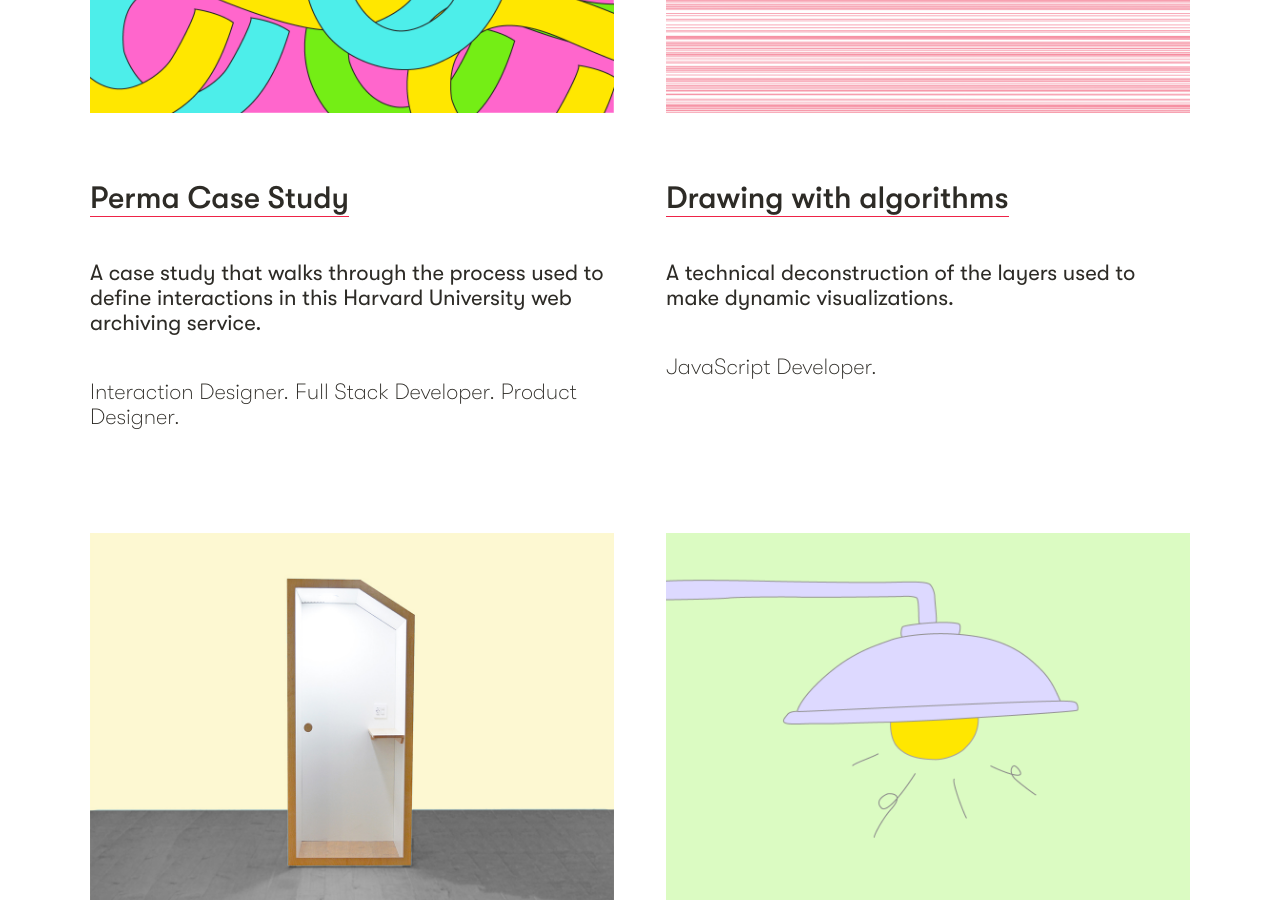
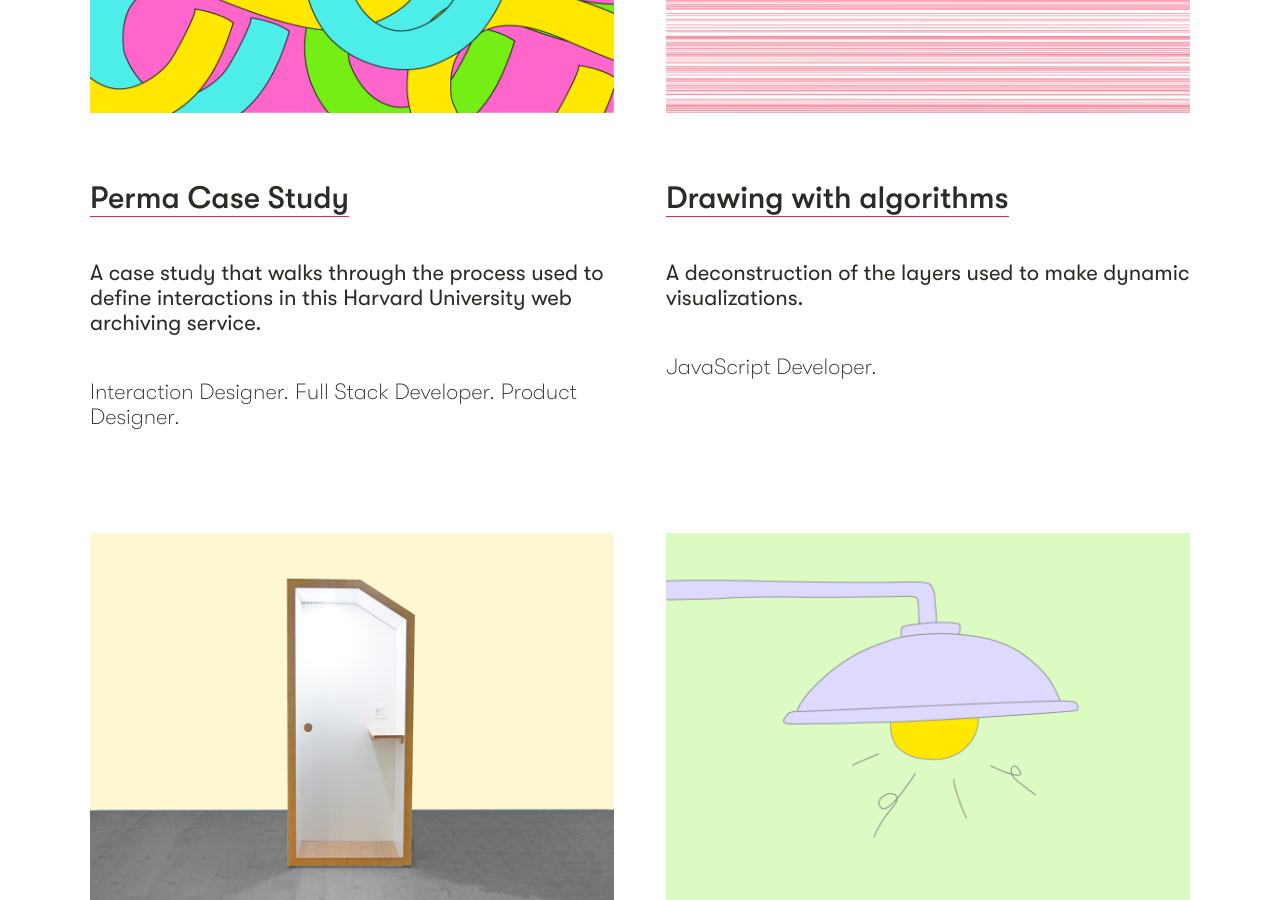
Before and after one commit to phillipsm/mattphillips-us, a Jekyll site: the page built from index.html, in a window 1280 px wide and 900 px high, scrolled down 1762 px. Built offline with Jekyll 4.4.1, drawn with Linux system fonts in a browser that asks for light colours; comment, search, counter and statistics services are not loaded; some of the changed text lies outside the part shown.

Commit message:
a little copy update

```diff
--- a/_includes/explore-more.html
+++ b/_includes/explore-more.html
@@ -27,7 +27,7 @@
             srcset="/assets/images/drawing-algos/drawing-algos-tile@2x.png 2x">
       </a>
       <p class="tile-title"><a href="/drawing-algos">Drawing with algorithms</a></p>
-      <p>A technical deconstruction of the layers used to make dynamic visualizations.</p>
+      <p>A deconstruction of the layers used to make dynamic visualizations.</p>
       <p class="tile-desc">JavaScript Developer.</p>
   </div>
   {% endif %}
--- a/index.html
+++ b/index.html
@@ -45,7 +45,7 @@
               I live in Menlo Park, California and use <a href="https://www.linkedin.com/in/this-matt-phillips/" target="_blank">LinkedIn</a>, <a href="https://angel.co/u/this-matt-phillips" target="_blank">AngelList</a>, <a href="https://github.com/phillipsm" target="_blank">GitHub</a> and <a href="https://www.instagram.com/this_phillips/" target="_blank">Instagram</a>.
             </p>
             <p>
-              Drop me an email at <a href="mailto:matt@publicgood.studio">matt@publicgood.studio</a>, or send me a text, <a href="tel:1-650-666-7241">650-666-7241</a>.
+              Drop me an email at <a href="mailto:matt@mattphillips.us">matt@mattphillips.us</a>, or send me a text, <a href="tel:1-650-666-7241">650-666-7241</a>.
             </p>
         </div>
 
```
Also changed, not shown: 1 other file.
